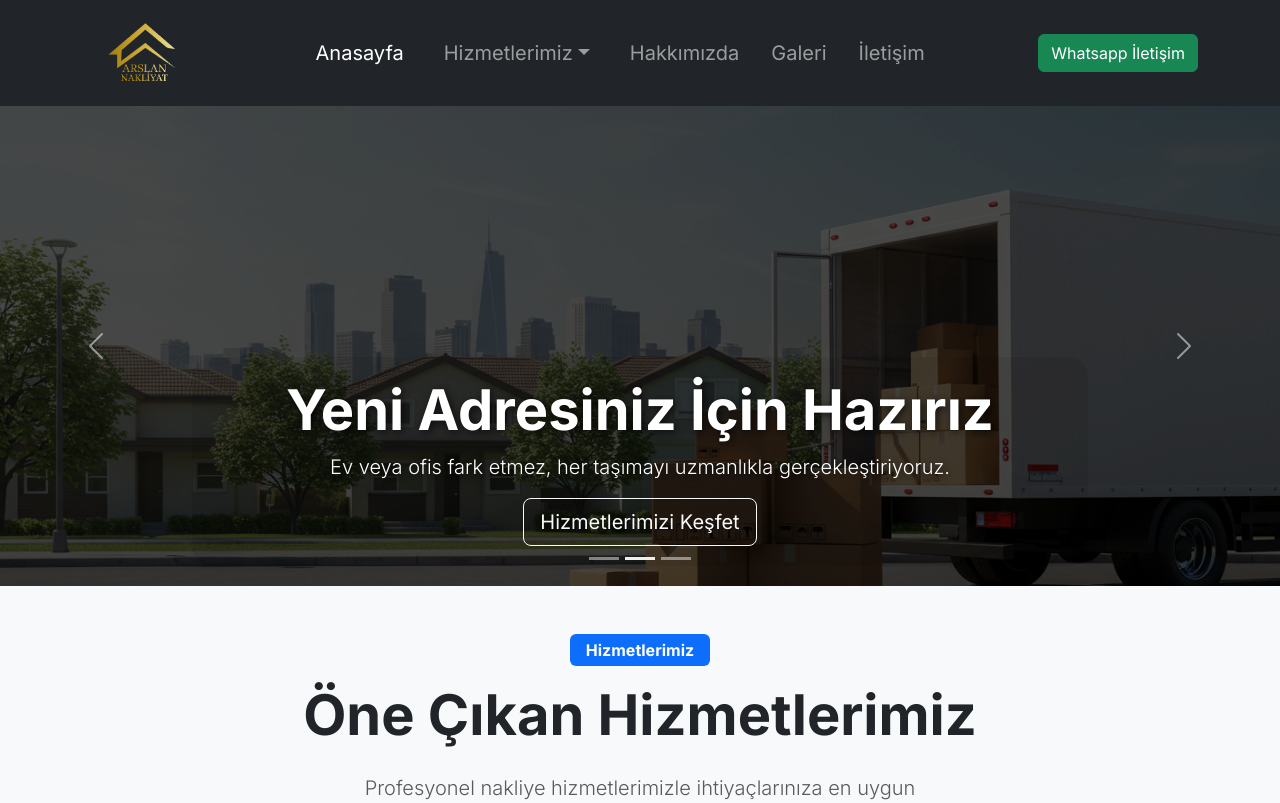
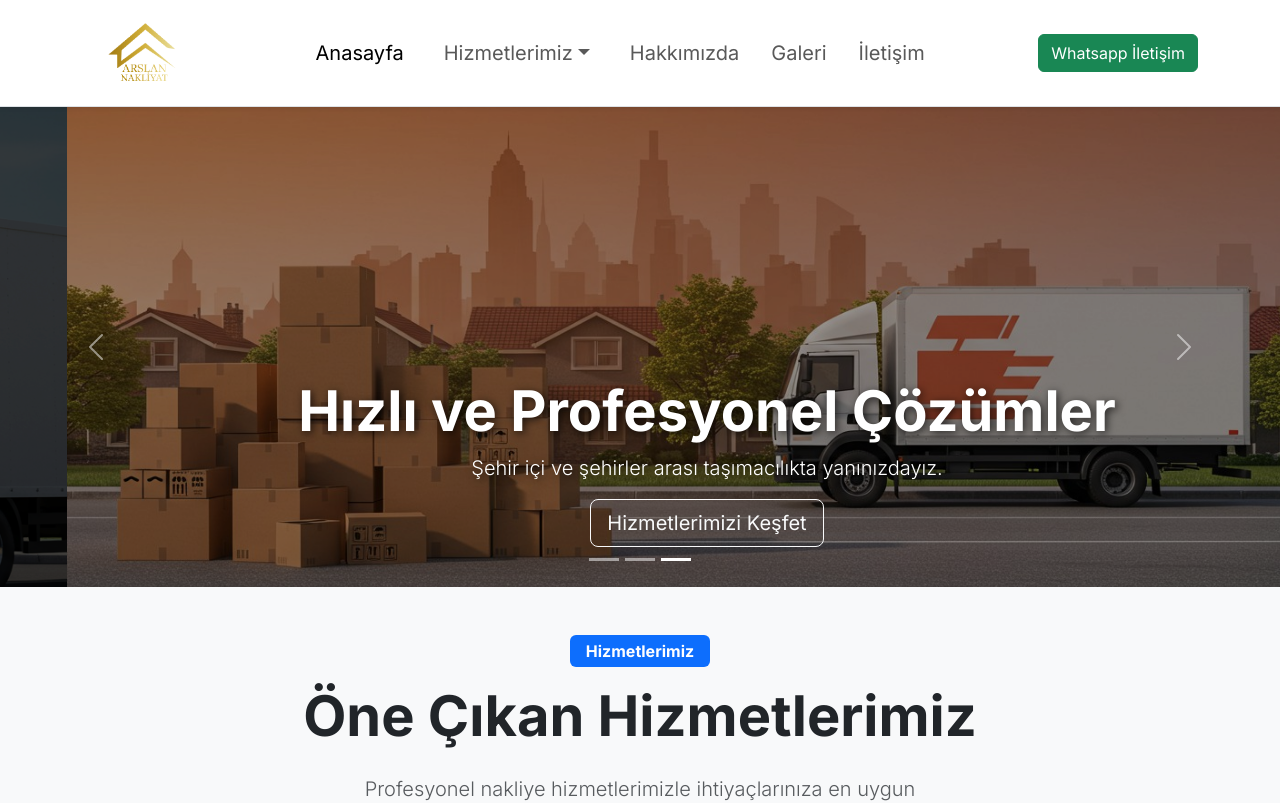
Before and after one commit to sevketemingurbuz/mersin-arslan-nakliyat-1, a Next.js app: page / in a window 1280 px wide. Shown: the top 803 px of the page. Built offline with nearby package versions, Linux system fonts and the light colour scheme; no server answers.

Commit message:
polish UI and carousel

```diff
--- a/app/page.tsx
+++ b/app/page.tsx
@@ -62,8 +62,8 @@ const testimonials = [
 const HomePage = () => {
   return (
     <main>
-      <Carousel className={styles.indicators}>
-        <CarouselItem>
+      <Carousel className={styles.indicators} interval={2800} pause={false}>
+        <CarouselItem interval={2800}>
           <div style={{ position: "relative", width: "100%", height: "60vh" }}>
             <Image
               src="/images/fx1.jpg"
@@ -97,7 +97,7 @@ const HomePage = () => {
           </CarouselCaption>
         </CarouselItem>
 
-        <CarouselItem>
+        <CarouselItem interval={2500}>
           <div style={{ position: "relative", width: "100%", height: "60vh" }}>
             <Image
               src="/images/fx1.2.jpg"
@@ -130,7 +130,7 @@ const HomePage = () => {
           </CarouselCaption>
         </CarouselItem>
 
-        <CarouselItem>
+        <CarouselItem interval={2500}>
           <div style={{ position: "relative", width: "100%", height: "60vh" }}>
             <Image
               src="/images/fx1.3.jpg"
--- a/components/FabMenu.tsx
+++ b/components/FabMenu.tsx
@@ -2,7 +2,7 @@
 
 import React, { useState } from "react";
 import { Button } from "react-bootstrap";
-import { FaWhatsapp, FaPhone, FaPlus, FaTimes } from "react-icons/fa";
+import { FaWhatsapp, FaPhone, FaTimes, FaHeadset } from "react-icons/fa";
 
 const FabMenu = () => {
   const [isOpen, setIsOpen] = useState(false);
@@ -89,10 +89,12 @@ const FabMenu = () => {
           boxShadow: "0 6px 16px rgba(0,0,0,0.4)",
           zIndex: 1001,
           transition: "all 0.3s cubic-bezier(0.4, 0, 0.2, 1)",
-          transform: isOpen ? "rotate(45deg)" : "rotate(0deg)",
+          transform: isOpen ? "rotate(90deg)" : "rotate(0deg)",
+          backgroundColor: isOpen ? "#d31d1d" : "green",
+          border: isOpen ? "none" : "1px solid #1c972a",
         }}
       >
-        {isOpen ? <FaTimes size={24} /> : <FaPlus size={24} />}
+        {isOpen ? <FaTimes style={{color:'#fff'}} size={24} /> : <FaHeadset size={24} />}
       </Button>
 
       // backdrop
--- a/components/MyNavbar.tsx
+++ b/components/MyNavbar.tsx
@@ -15,7 +15,9 @@ const MyNavbar = () => {
     if (navbarCollapse) {
       // close dropdown
       if (navbarCollapse.classList.contains("show")) {
-        const toggleButton = document.querySelector('.navbar-toggler') as HTMLElement;
+        const toggleButton = document.querySelector(
+          ".navbar-toggler"
+        ) as HTMLElement;
         if (toggleButton) {
           toggleButton.click();
         }
@@ -25,12 +27,12 @@ const MyNavbar = () => {
 
   return (
     <Navbar
-      bg="dark"
-      variant="dark"
+      bg="light"
+      variant="light"
       expand="lg"
       sticky="top"
-      className="shdow-lg"
-      style={{ minHeight: "100px" }}
+      className="shadow-sm bg-white border-bottom"
+      style={{ minHeight: "100px", backgroundColor: "#ffffff" }}
     >
       <Container>
         <Navbar.Brand as={Link} href="/">
--- a/styles/Carousel.module.css
+++ b/styles/Carousel.module.css
@@ -1,7 +1,7 @@
 .carouselCaption {
   z-index: 2;
   text-shadow: 2px 2px 8px rgba(0, 0, 0, 0.7);
-  background-color: rgba(0, 0, 0, 0.068);
+  /* background-color: rgba(0, 0, 0, 0.068); */
   border-radius: 20px;
 }
 
```
